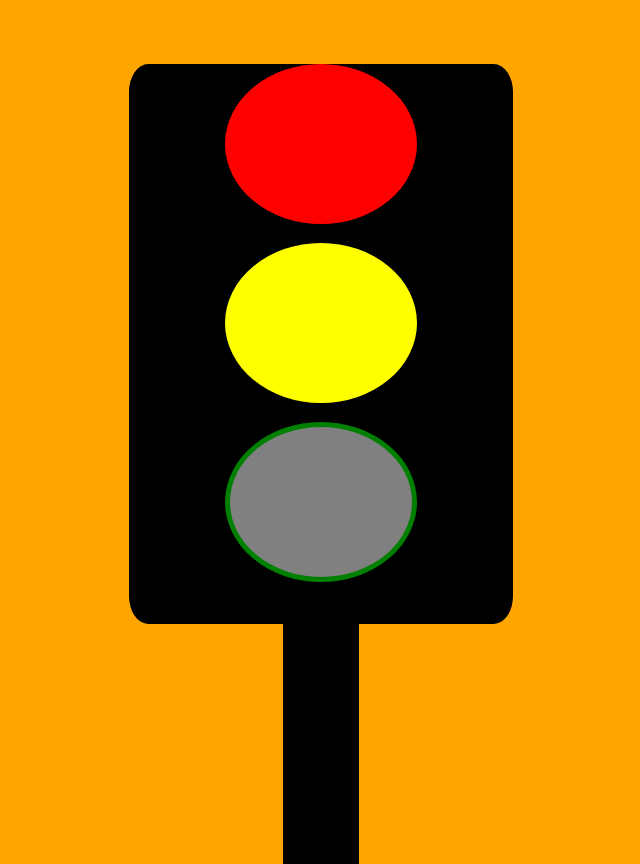
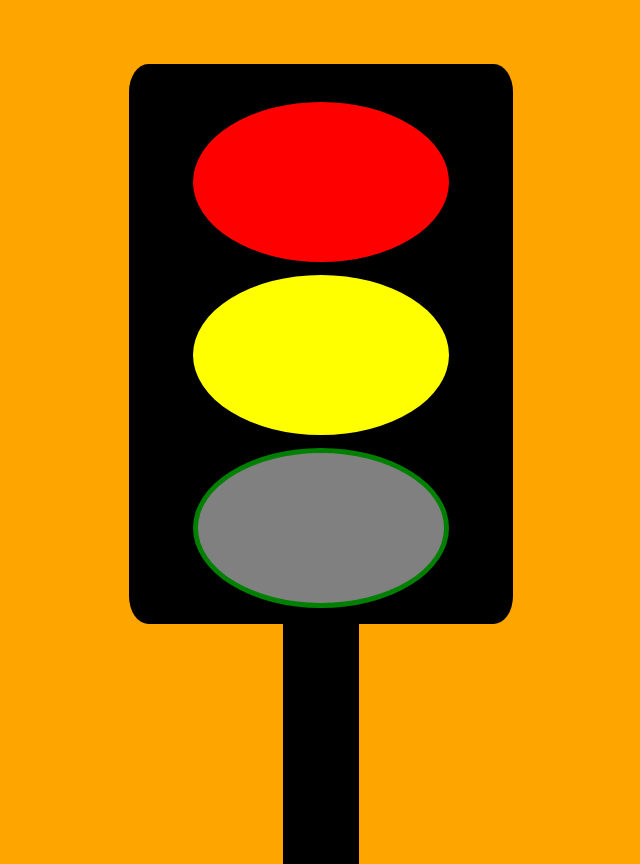
Before and after one commit to altretiak/Hillel, a plain HTML site: page hometask12/index.html in a window 1280 px wide. Shown: the whole page, without its empty margins (319-959 px from the left). Drawn offline with Linux system fonts and the light colour scheme.

Commit message:
HT 12 Animation

```diff
--- a/hometask12/scss/main.scss
+++ b/hometask12/scss/main.scss
@@ -123,19 +123,20 @@ body {
 
 .circle {
     position: relative;
-    margin-top: 10%;
+    display: flex;
+    flex-wrap: wrap;
     &__red {
         background-color: grey;
         border: 5px solid red;
-        border-radius: 20%;
-        width: 50%;
+        width: 20vw;
         min-height: 20vh;
         border-radius: 50%;
         -webkit-border-radius: 50%;
         -moz-border-radius: 50%;
         -ms-border-radius: 50%;
-        margin: auto;
+        margin-top: 15%;
         margin-bottom: 5%;
+        margin-left: 25%;
         animation-name: red_animation;
         animation-duration: 14s;
         animation-fill-mode: none;
@@ -144,15 +145,15 @@ body {
     &__yellow {
         background-color: grey;
         border: 5px solid yellow;
-        width: 50%;
+        width: 20vw;
         min-height: 20vh;
         border-radius: 50%;
         -webkit-border-radius: 50%;
         -moz-border-radius: 50%;
         -ms-border-radius: 50%;
         -o-border-radius: 50%;
-        margin: auto;
         margin-bottom: 5%;
+        margin-left: 25%;
         animation-name: yellow_animation;
         animation-duration: 14s;
         animation-fill-mode: none;
@@ -161,15 +162,15 @@ body {
     &__green {
         background-color: grey;
         border: 5px solid green;
-        width: 50%;
+        width: 20vw;
         min-height: 20vh;
         border-radius: 50%;
         -webkit-border-radius: 50%;
         -moz-border-radius: 50%;
         -ms-border-radius: 50%;
         -o-border-radius: 50%;
-        margin: auto;
         margin-bottom: 5%;
+        margin-left: 25%;
         animation-name: green_animation;
         animation-duration: 14s;
         animation-fill-mode: none;
```
Also changed, not shown: hometask12/css/main.css.
